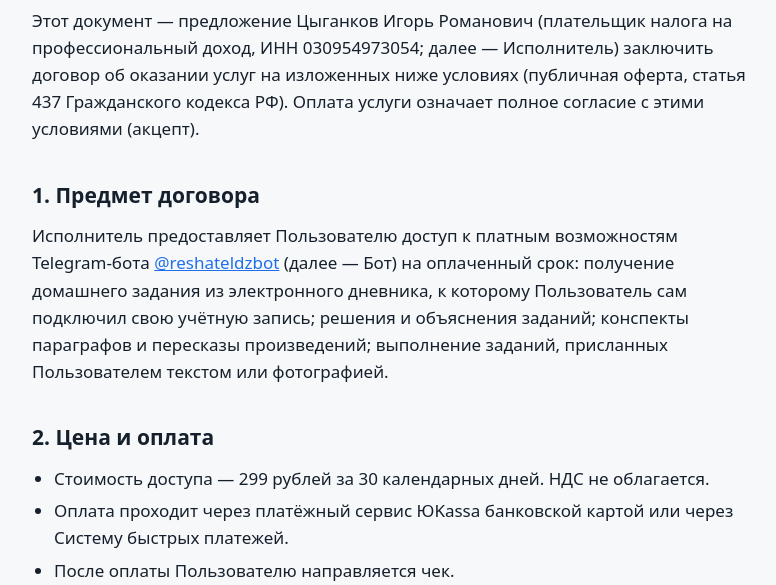
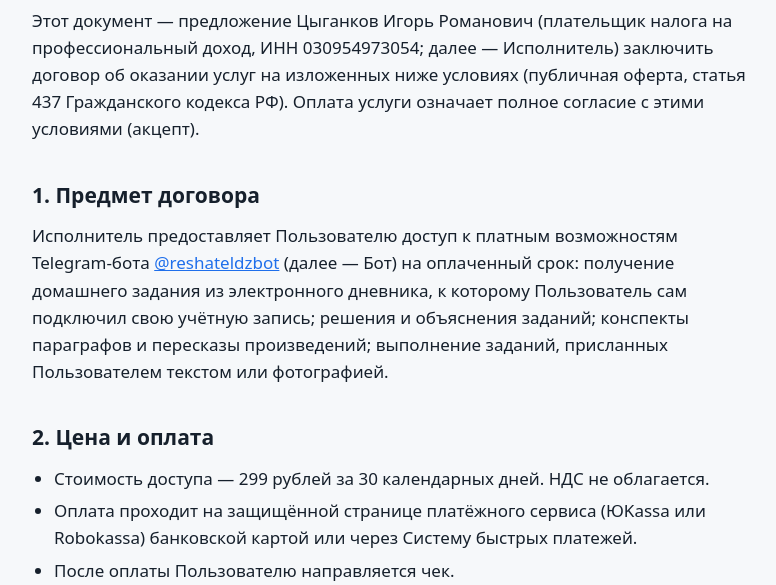
Before and after one commit to petrichor3556/reshateldz, a plain HTML site: page oferta.html in a window 1280 px wide. Shown: the part 215-800 px from the top of the page, without its empty margins (248-1024 px from the left). Drawn offline with Linux system fonts and the light colour scheme.

Commit message:
Оплата — через платёжный сервис (ЮKassa или Robokassa)
Co-Authored-By: Claude Opus 5.5 <noreply@anthropic.com>

```diff
--- a/oferta.html
+++ b/oferta.html
@@ -56,7 +56,7 @@ footer { color: var(--soft); font-size: 14px; padding-top: 26px; padding-bottom:
 <h2>2. Цена и оплата</h2>
 <ul>
 <li>Стоимость доступа — 299 рублей за 30 календарных дней. НДС не облагается.</li>
-<li>Оплата проходит через платёжный сервис ЮKassa банковской картой или через Систему быстрых платежей.</li>
+<li>Оплата проходит на защищённой странице платёжного сервиса (ЮKassa или Robokassa) банковской картой или через Систему быстрых платежей.</li>
 <li>После оплаты Пользователю направляется чек.</li>
 <li>Автоматических списаний нет: каждый следующий период оплачивается отдельно, по желанию Пользователя.</li>
 </ul>
```
Also changed, not shown: index.html (+1 -1 lines).
